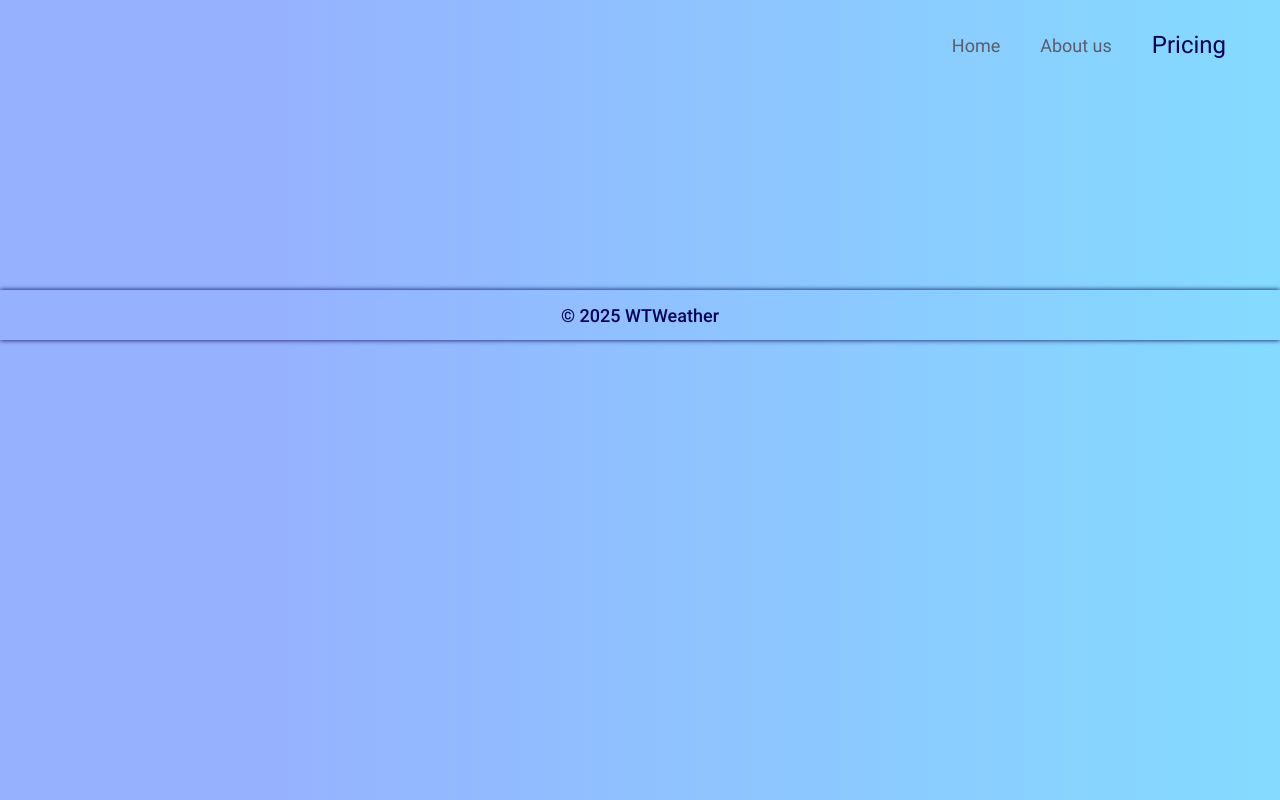
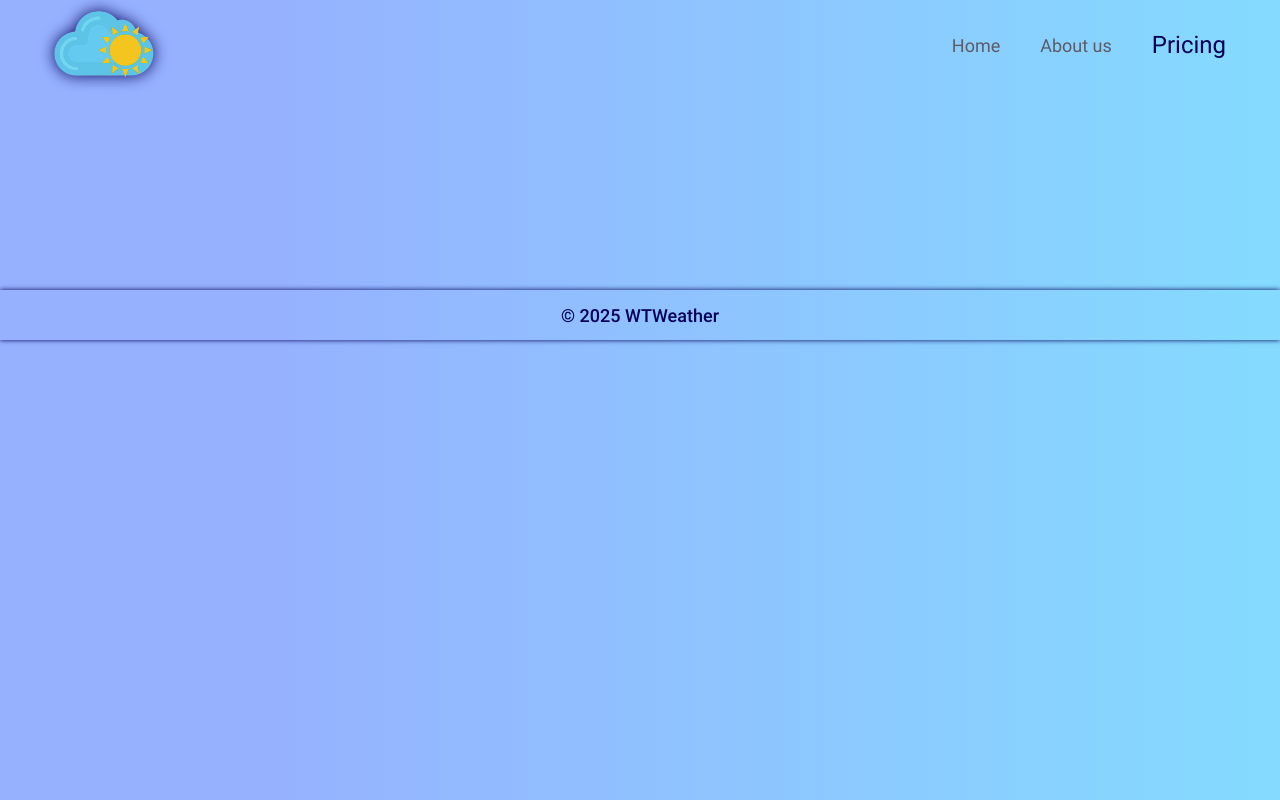
Before and after one commit to Vihhycherezass/WTWheather, a plain HTML site: page pricing.html in a window 1280 px wide. Drawn offline with Linux system fonts and the light colour scheme.

Commit message:
Update pricing.html

```diff
--- a/pricing.html
+++ b/pricing.html
@@ -11,7 +11,7 @@
 <body>
     <div class="container">
         <header>
-            <div class="header__logo"><a href="index.html"><img class="header__logo__icon" src="/src/img/logo.png"
+            <div class="header__logo"><a href="index.html"><img class="header__logo__icon" src="img/logo.png"
                         alt=""></a></div>
             <ul class="header__list">
                 <li class=" "><a class="header__list_item " href="index.html">Home</a></li>
```
